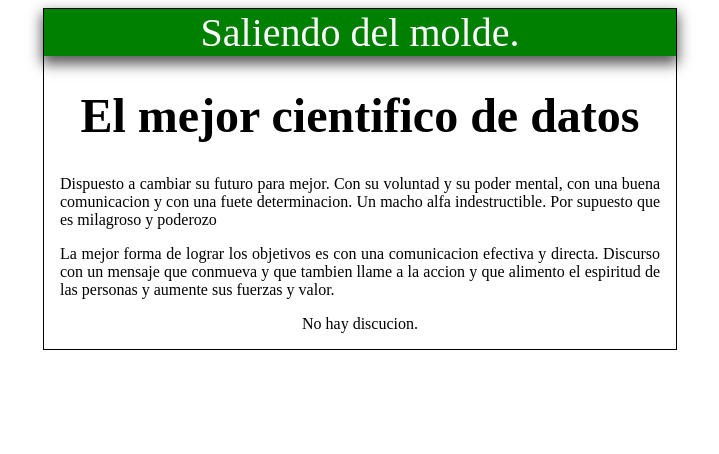
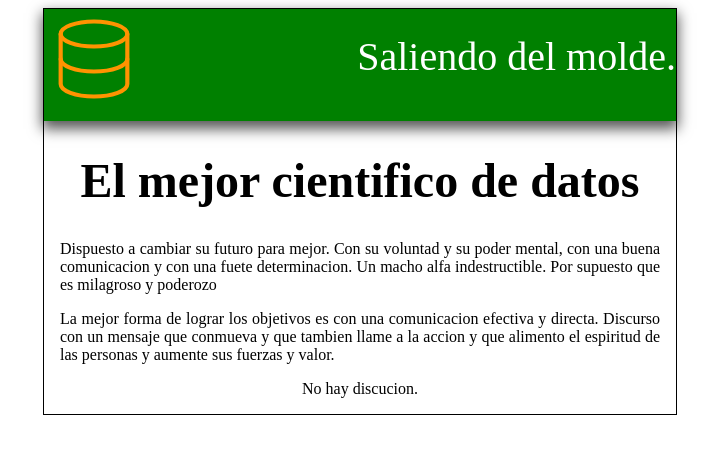
Before and after one commit to Alex030396/puto, a plain HTML site: page index.html in a window 1280 px wide. Shown: the whole page, without its empty margins (280-999 px from the left). Drawn offline with Linux system fonts and the light colour scheme.

Commit message:
Se agrego un icono

```diff
--- a/CSS/style.css
+++ b/CSS/style.css
@@ -20,10 +20,20 @@ body {
 box-shadow: 0px 6px 13px 2px rgba(0,0,0,0.66);
     background-color: green;
 }
-.cabecera p{
+.cabecera {
     padding: 0;
     margin: 0;
     color: white;
     font-size: 2.5rem;
     text-align: center;
+    display: flex;
+    justify-content: space-between;
+    padding-bottom: 2rem;
 }
+.cabecera-p p {
+    margin: 0;
+    padding: 1.5rem 0 0 0;
+}
+.cabecera-icon {
+    height: 5rem;
+}
--- a/index.html
+++ b/index.html
@@ -8,7 +8,14 @@
 </head>
 <body>
     <div id="contenedor">
-        <div class="cabecera"> <P>Saliendo del molde.</P></div>
+        <div class="cabecera">
+            <div class="cabecera-icon">
+               <img src="icon.svg" alt="">
+            </div>
+            <div class="cabecera-p">
+                <P>Saliendo del molde.</P>
+            </div>
+        </div>
         <div id="post">
             <h1>El mejor cientifico de datos</h1>
             <p class="texto">Dispuesto a cambiar su futuro para mejor. Con su voluntad y su poder mental, con una buena comunicacion y con una fuete determinacion. Un macho alfa indestructible. Por supuesto que es milagroso y poderozo</p>
```
Also changed, not shown: icon.svg (added).
